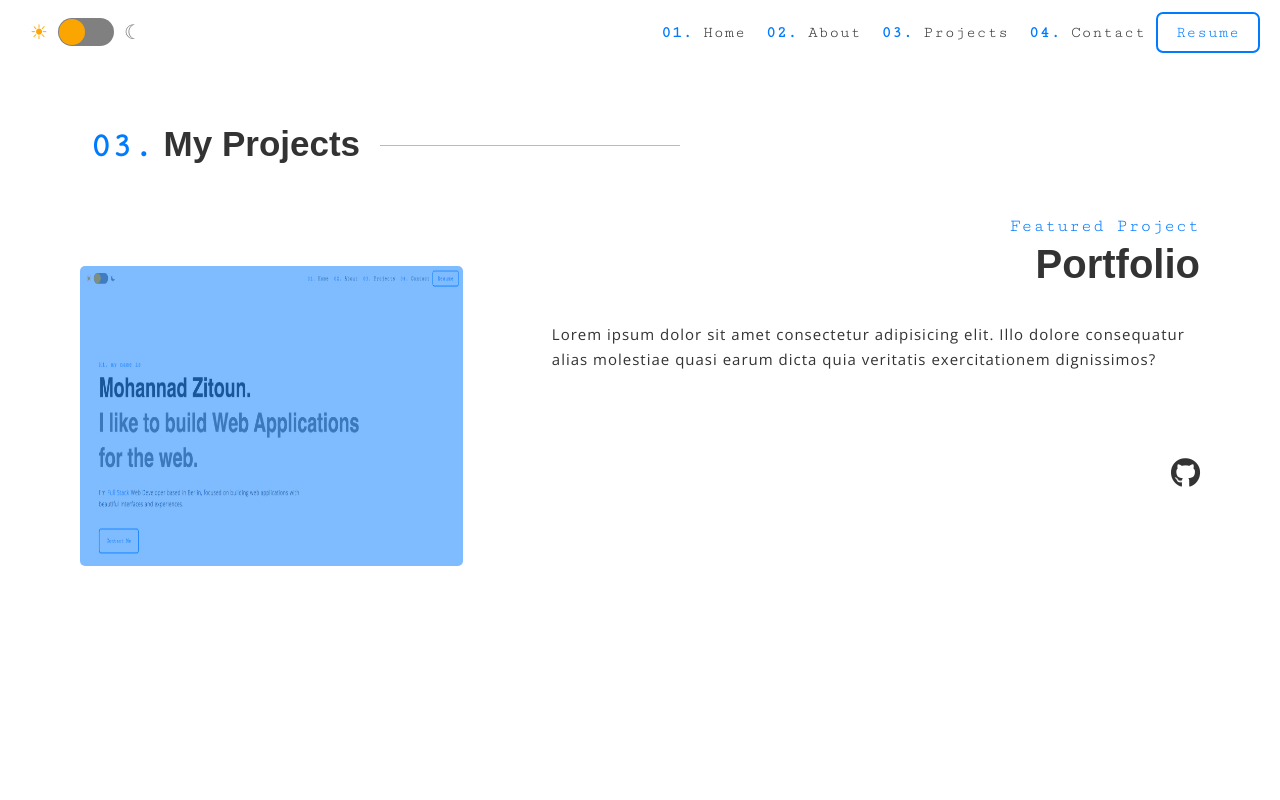
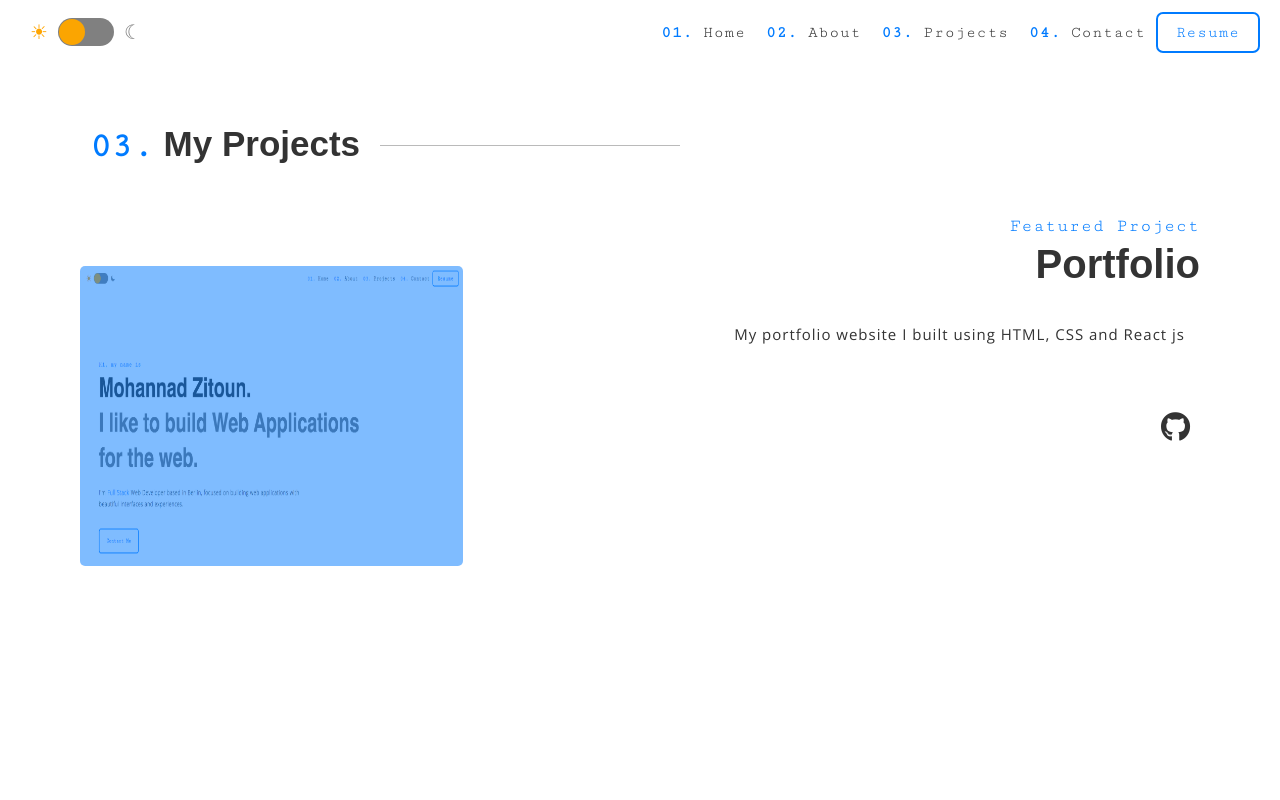
Before and after one commit to momo0999/mohannad-zitoun-portfolio, a React (Create React App) app: page /projects in a window 1280 px wide. Shown: the top 800 px of the page. Built offline with nearby package versions, Linux system fonts and the light colour scheme.

Commit message:
get rid of warnings

```diff
--- a/src/components/Footer.js
+++ b/src/components/Footer.js
@@ -11,7 +11,7 @@ const Footer = () => {
         <a href='https://github.com/momo0999' target='_blank'>
           <i className='fab fa-github'></i>
         </a>
-        <a href='#' target='_blank'>
+        <a href='https://www.linkedin.com' target='_blank' rel='noreferrer'>
           <i className='fab fa-linkedin'></i>
         </a>
       </div>
--- a/src/components/Projects.css
+++ b/src/components/Projects.css
@@ -129,6 +129,13 @@
 .project__container-content__textBox > p {
   font-size: 15px;
 }
+.projects__links {
+  display: flex;
+}
+
+.projects__links a {
+  margin: 10px;
+}
 
 @media only screen and (max-width: 1024px) {
   .project__container {
--- a/src/components/Projects.js
+++ b/src/components/Projects.js
@@ -21,15 +21,17 @@ const Projects = () => {
             <p>Featured Project</p>
             <h1>Portfolio</h1>
             <div className='project__container-content__textBox'>
-              <p>
-                Lorem ipsum dolor sit amet consectetur adipisicing elit. Illo
-                dolore consequatur alias molestiae quasi earum dicta quia
-                veritatis exercitationem dignissimos?
-              </p>
+              <p>My portfolio website I built using HTML, CSS and React js</p>
             </div>
-            <a href='https://github.com/momo0999/mohannad-zitoun-portfolio'>
-              <i className='fab fa-github'></i>
-            </a>
+            <div className='projects__links'>
+              <a
+                rel='noreferrer'
+                target='_blank'
+                href='https://github.com/momo0999/mohannad-zitoun-portfolio'
+              >
+                <i className='fab fa-github'></i>
+              </a>
+            </div>
           </div>
         </div>
       </div>
--- a/src/components/Showcase.js
+++ b/src/components/Showcase.js
@@ -1,5 +1,4 @@
 import React from 'react';
-import { Link } from 'react-router-dom';
 import './Showcase.css';
 
 const Showcase = () => {
--- a/src/components/navbars/Navbar.js
+++ b/src/components/navbars/Navbar.js
@@ -87,6 +87,7 @@ const Navbar = ({ darkMode, setDarkMode }) => {
           <li>
             <a
               className='navbar__nav-resume'
+              rel='noreferrer'
               target='_blank'
               href='https://drive.google.com/file/d/1cORMQFPDxhus0okCB2bF4cejwu4QzrMl/view?usp=sharing'
             >
```
